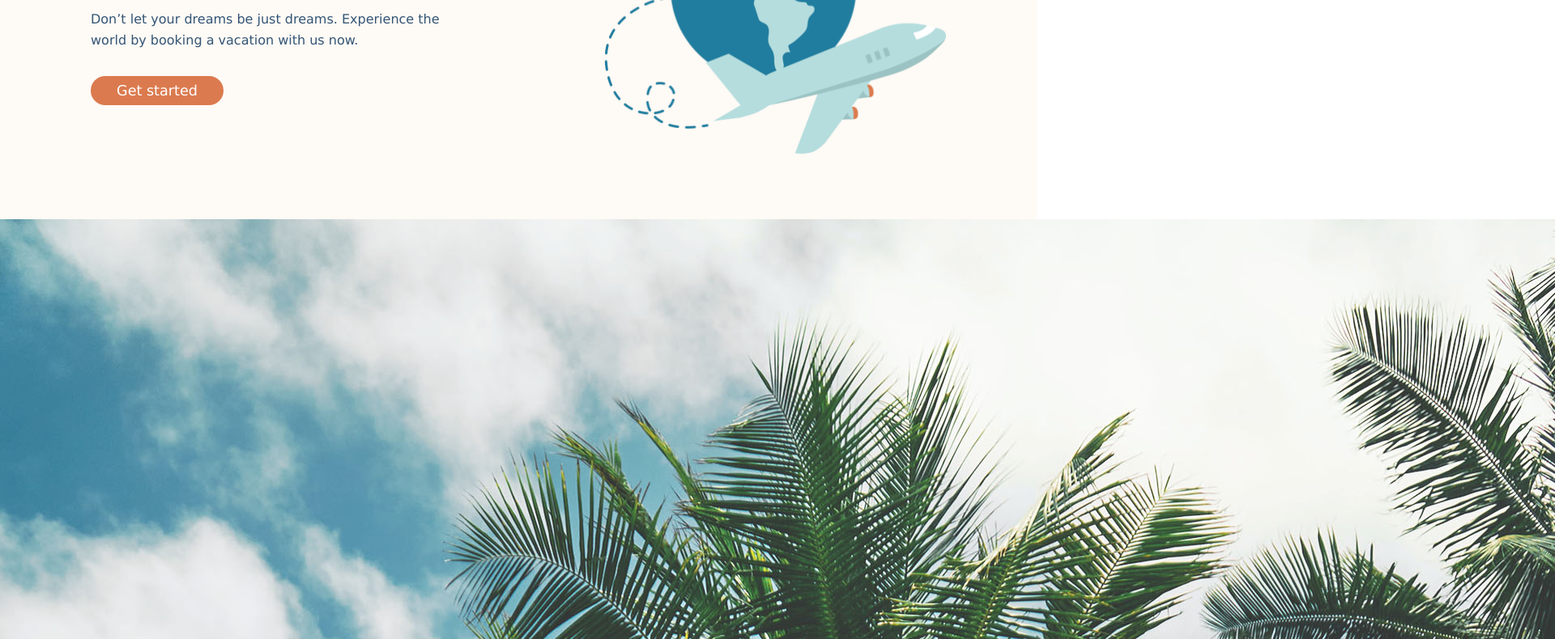
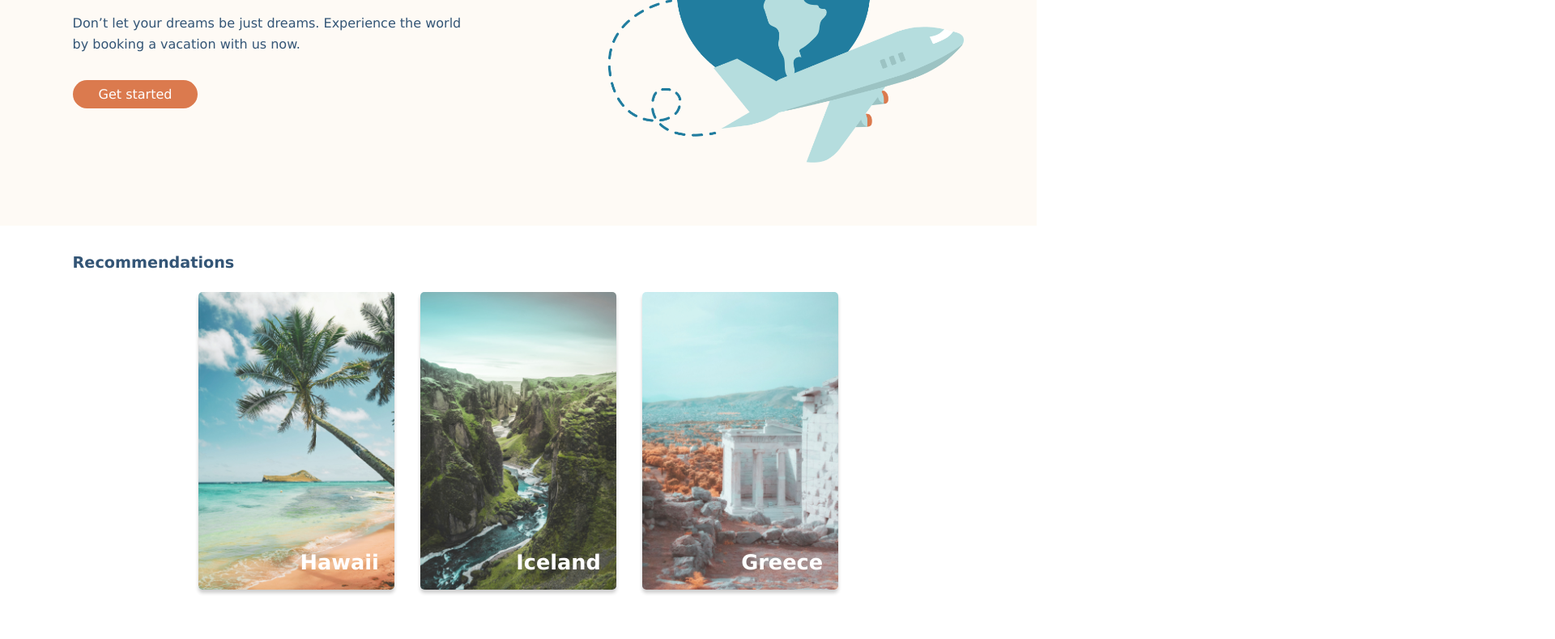
Before and after one commit to jaymeliao/TravelSite, a plain HTML site: page index.html in a window 1280 px wide. Shown: the part 293-1083 px from the top of the page at 81% size, 1920 px wide, since content can reach past the window. Drawn offline with Linux system fonts and the light colour scheme.

Commit message:
recommendations session finished

```diff
--- a/css/global.scss
+++ b/css/global.scss
@@ -8,6 +8,7 @@
 body {
   font-family: $font-stack;
 }
+
 
 h1 {
   font-size: 3rem;
@@ -24,14 +25,14 @@ h3{
 }
 
 a {
-  font-size: 1.1rem;
+  font-size: 1rem;
 }
 p {
   font-size: 1rem;
   font-weight: 300;
 }
 header {
-  background-color: $nav-bg-color;
+  background-color: $white-bg-color;
   display: flex;
   justify-content: space-between;
   align-items: center;
--- a/css/main.scss
+++ b/css/main.scss
@@ -1,7 +1,7 @@
 @use "partials/variables" as *;
 .hero{
     background-color: $background-color;
-    padding:5rem $container-paddingX;
+    padding:$container-paddingY $container-paddingX;
     display: flex;
     flex-direction: row;
     justify-content: space-between;
@@ -12,7 +12,6 @@
         h2{
             color: $primary-color;
             font-weight: bold;
-
         }
         p{
             color: $primary-color;
@@ -25,6 +24,7 @@
             border-radius: 50px;
             padding: 0.5rem 2rem;
             display: inline-block;
+            text-align: center;
         }
     }
     &__right{
@@ -39,3 +39,43 @@
     }
 
 }
+
+.recommendations {
+    padding: 1vh $container-paddingX $container-paddingY $container-paddingX;
+    background-color: $white-bg-color;
+    h3 {
+        color: $primary-color;
+        padding: 2vw 0;
+        font-weight: bold;
+    }
+    .destination{
+        display: flex;
+        width: 100%;
+        justify-content: center;
+        gap:2.5vw;
+        &__card {
+            position: relative;
+            width: 22%;
+            box-shadow: 0px 4px 4px rgba(0, 0, 0, 0.2);
+            border-radius: 5px;
+            &__img{
+                border-radius: 5px;
+                width: 100%;
+                height: 100%;
+                object-fit: cover;
+            }
+            &__title{
+                position: absolute;
+                bottom: 1.5vw;
+                right: 1.5vw;
+                font-weight: bold;
+                color: white;
+                font-size: 2vw;
+                padding: 0;
+            }
+
+        }
+    }
+
+
+}
--- a/css/partials/_variables.scss
+++ b/css/partials/_variables.scss
@@ -2,7 +2,8 @@
 $primary-color: #335576;
 $sub-color: #DB7A4E;
 $background-color:#FEFAF5;
-$nav-bg-color: #fff;
-$container-paddingX: 7rem;
+$white-bg-color: #fff;
+$container-paddingX: 7vw;
+$container-paddingY: 6vw;
 $font-stack: Verdana ,'Arial', sans-serif;
 $border-radius:5px;
--- a/index.html
+++ b/index.html
@@ -30,23 +30,26 @@
           <a> Get started</a>
         </div>
         <div class="hero__right">
-          <img src="assets/Images/hero.png"/>
+          <img src="assets/Images/hero.png" />
         </div>
       </section>
       <section class="recommendations">
-        <div class="recommendation__destination-card">
-          <img src="assets/Images/hawaii.jpg" alt="hawaii">
-          <h2>Hawaii</h2>
-        </div>
+        <h3>Recommendations</h3>
+        <div class="destination">
+          <div class="destination__card">
+            <img class="destination__card__img" src="assets/Images/hawaii.jpg" alt="hawaii" />
+            <h3 class="destination__card__title">Hawaii</h3>
+          </div>
 
-        <div class="recommendation__destination-card">
-          <img src="assets/Images/iceland.jpg" alt="Iceland">
-          <h2>Iceland</h2>
-        </div>
+          <div class="destination__card">
+            <img class="destination__card__img" src="assets/Images/iceland.jpg" alt="Iceland" />
+            <h3 class="destination__card__title">Iceland</h3>
+          </div>
 
-        <div class="recommendation__destination-card">
-          <img src="assets/Images/greece.jpg" alt="Greece">
-          <h2>Greece</h2>
+          <div class="destination__card">
+            <img class="destination__card__img" src="assets/Images/greece.jpg" alt="Greece" />
+            <h3 class="destination__card__title">Greece</h3>
+          </div>
         </div>
       </section>
     </main>
```
Also changed, not shown: css/global.css, css/main.css, 2 other files.
